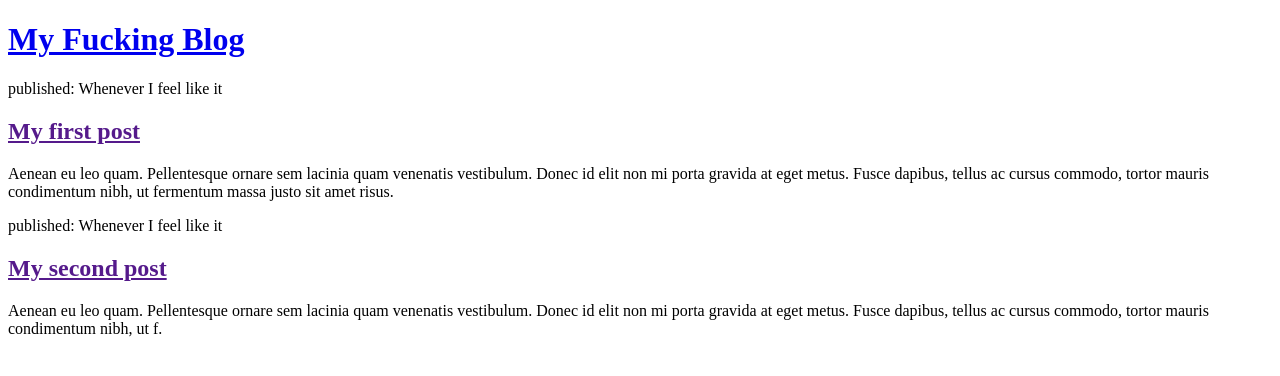
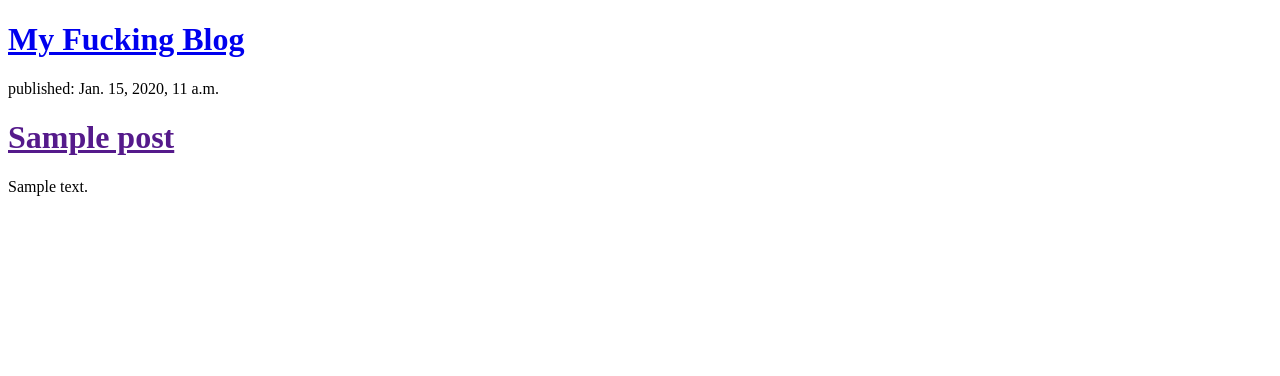
Before and after one commit to Gaysha1337/my-first-blog, a Django app: template blog/templates/blog/post_list.html in a window 1280 px wide. Shown: the top 376 px of the page. Run offline with Django 3.2, Linux system fonts and the light colour scheme; the template is opened without the code that fills it: values that come from a table or form of the project are taken from there, others are empty; tables that the repository leaves empty hold one stand-in row (values such as "Sample post").

Commit message:
Modified templates to display posts from database.

```diff
--- a/blog/templates/blog/post_list.html
+++ b/blog/templates/blog/post_list.html
@@ -9,15 +9,13 @@
         </div>
 
         <div>
-            <p>published: Whenever I feel like it</p>
-            <h2><a href="">My first post</a></h2>
-            <p>Aenean eu leo quam. Pellentesque ornare sem lacinia quam venenatis vestibulum. Donec id elit non mi porta gravida at eget metus. Fusce dapibus, tellus ac cursus commodo, tortor mauris condimentum nibh, ut fermentum massa justo sit amet risus.</p>
-        </div>
-
-        <div>
-            <p>published: Whenever I feel like it</p>
-            <h2><a href="">My second post</a></h2>
-            <p>Aenean eu leo quam. Pellentesque ornare sem lacinia quam venenatis vestibulum. Donec id elit non mi porta gravida at eget metus. Fusce dapibus, tellus ac cursus commodo, tortor mauris condimentum nibh, ut f.</p>
+            {% for post in posts %}
+            <div>
+                <p>published: {{ post.published_date }}</p>
+                <h1><a href="">{{ post.title }}</a></h1>
+                <p>{{ post.text|linebreaksbr }}</p>
+            </div>
+            {% endfor %}
         </div>
     </body>
 </html>
--- a/blog/views.py
+++ b/blog/views.py
@@ -1,6 +1,8 @@
 from django.shortcuts import render
-
+from django.utils import timezone
+from .models import Post
 # Create your views here.
 
 def post_list(request):
-    return render(request, "blog/post_list.html",{})
+    posts = Post.objects.filter(published_date__lte=timezone.now()).order_by('published_date')
+    return render(request, "blog/post_list.html",{"posts":posts})
```
